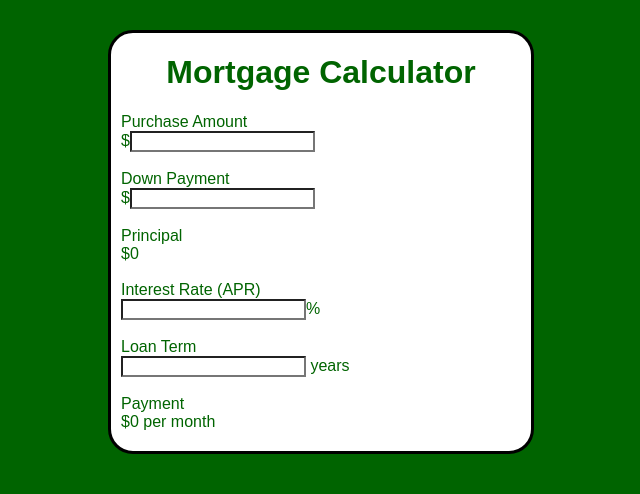
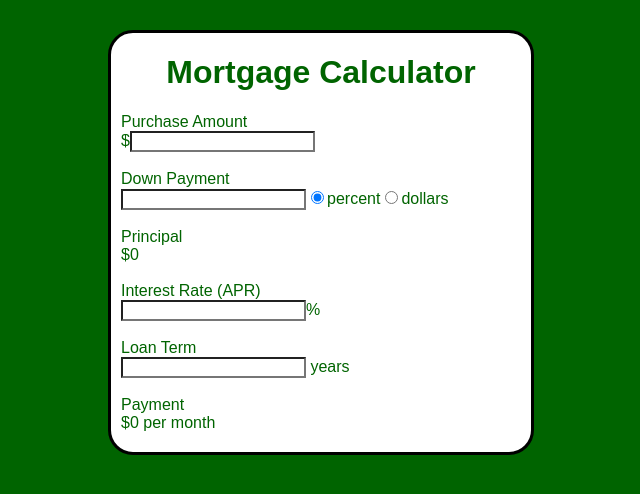
Before and after one commit to ecomstock/mortgage-calculator, a React (Create React App) app: page / in a window 1280 px wide. Shown: the top 494 px of the page, without its empty margins (319-959 px from the left). Built offline with nearby package versions, Linux system fonts and the light colour scheme.

Commit message:
Add percent down payment functionality. Still working on radio logic to toggle between down payment types.

```diff
--- a/src/App.js
+++ b/src/App.js
@@ -8,6 +8,7 @@ class App extends Component {
   state = {
     purchasePrice: "",
     downPayment: "",
+    downPaymentPercent: true,
     principal: 0,
     interest: "",
     term: "",
@@ -15,7 +16,12 @@ class App extends Component {
   }
 
   componentDidUpdate = () => {
-    if (this.state.principal != this.state.purchasePrice - this.state.downPayment) {
+    if (this.state.downPaymentPercent = true && (this.state.principal != (this.state.purchasePrice * (1 - (this.state.downPayment / 100))).toFixed(2))) {
+      this.setState({
+        principal: (this.state.purchasePrice * (1 - (this.state.downPayment / 100))).toFixed(2)
+      })
+    }
+    if (this.state.downPaymentDollars = false && this.state.principal != this.state.purchasePrice - this.state.downPayment) {
       this.setState({
         principal: this.state.purchasePrice - this.state.downPayment
       })
@@ -29,6 +35,9 @@ class App extends Component {
 
   handlePurchaseInput = event =>
     this.setState({ purchasePrice: event.target.value })
+
+  handleDownPaymentPercent = () =>
+    this.setState({ downPaymentPercent: !this.state.downPaymentPercent })
 
   handleDownPaymentInput = event =>
     this.setState({ downPayment: event.target.value })
@@ -53,6 +62,9 @@ class App extends Component {
             handleInterestInput={this.handleInterestInput}
             handleTermInput={this.handleTermInput}
             payment={this.state.payment}
+            downPaymentPercent={this.state.downPaymentPercent}
+            downPaymentDollars={this.state.downPaymentDollars}
+            handleDownPaymentPercent={this.handleDownPaymentPercent}
           />
         </body>
       </div>
--- a/src/Form.js
+++ b/src/Form.js
@@ -11,10 +11,24 @@ const Form = props =>
     <br />
     <br />
     Down Payment<br />
-    $<input
+    <input
       type="number"
       onChange={props.handleDownPaymentInput}
     />
+    <input
+      type="radio"
+      name="down-payment"
+      value="percent"
+      checked={props.downPaymentPercent}
+      onChange={props.handleDownPaymentPercent}
+    />percent
+    <input
+      type="radio"
+      name="down-payment"
+      value="dollars"
+      checked={props.downPaymentDollars}
+      onChange={props.handleDownPaymentPercent}
+    />dollars
     <br />
     <br />
     Principal<br />
@@ -45,7 +59,10 @@ Form.propTypes = {
   principal: PropTypes.number.isRequired,
   handleInterestInput: PropTypes.func.isRequired,
   handleTermInput: PropTypes.func.isRequired,
-  payment: PropTypes.number.isRequired
+  payment: PropTypes.number.isRequired,
+  downPaymentPercent: PropTypes.bool.isRequired,
+  downPaymentDollars: PropTypes.bool.isRequired,
+  handleDownPaymentPercent: PropTypes.func.isRequired
 }
 
 export default Form
```
